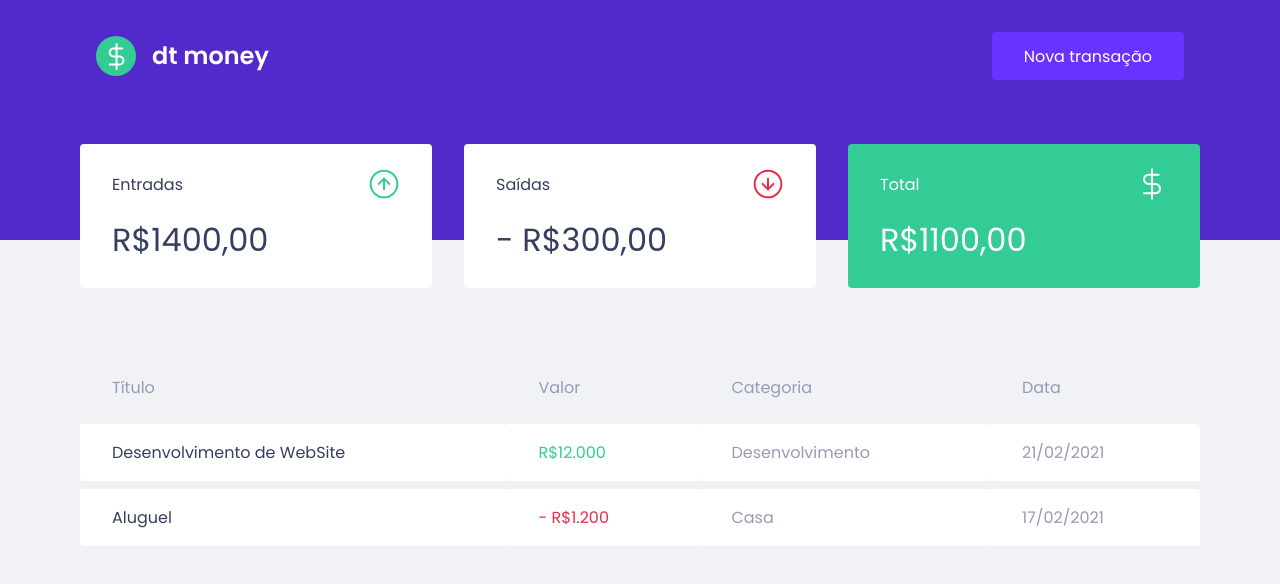
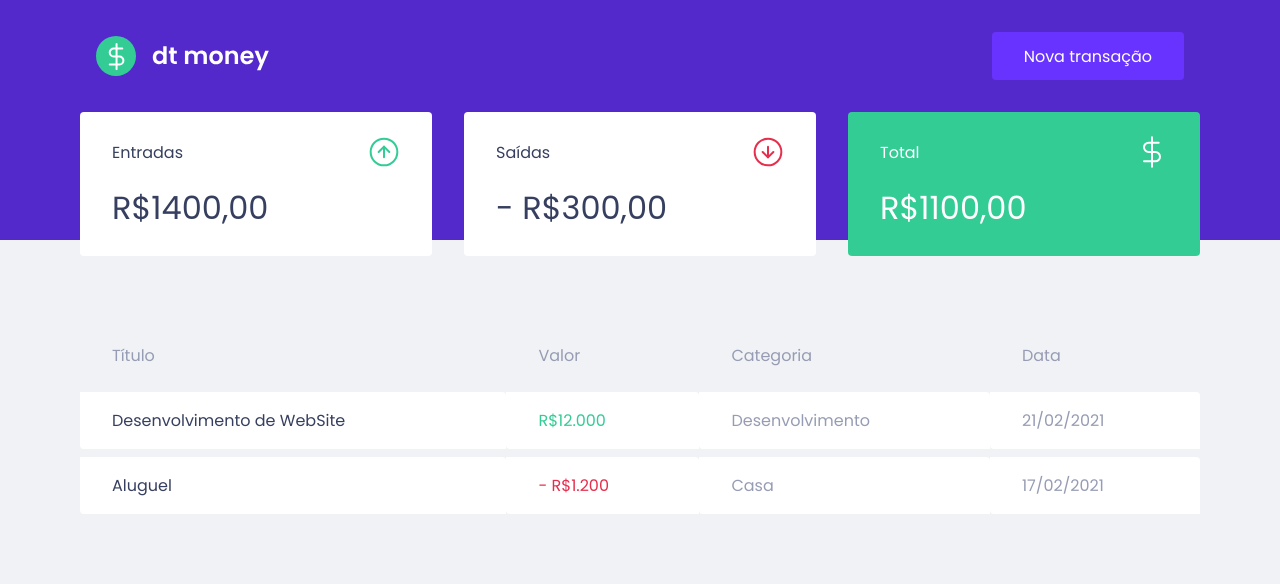
Before and after one commit to lucaslacerdaa/dtmoney, a React (Create React App) app: page / in a window 1280 px wide. Shown: the top 584 px of the page. Built offline with nearby package versions, Linux system fonts and the light colour scheme; no server answers; what miragejs would draw is missing.

Commit message:
Feature: Styles do summary

```diff
--- a/src/components/Summary/styles.ts
+++ b/src/components/Summary/styles.ts
@@ -4,7 +4,7 @@ export const Container = styled.div`
     display: grid;
     grid-template-columns: repeat(3, 1fr);
     gap: 2rem;
-    margin-top: -6rem;
+    margin-top: -8rem;
 
     div{
         background: var(--shape);
```
